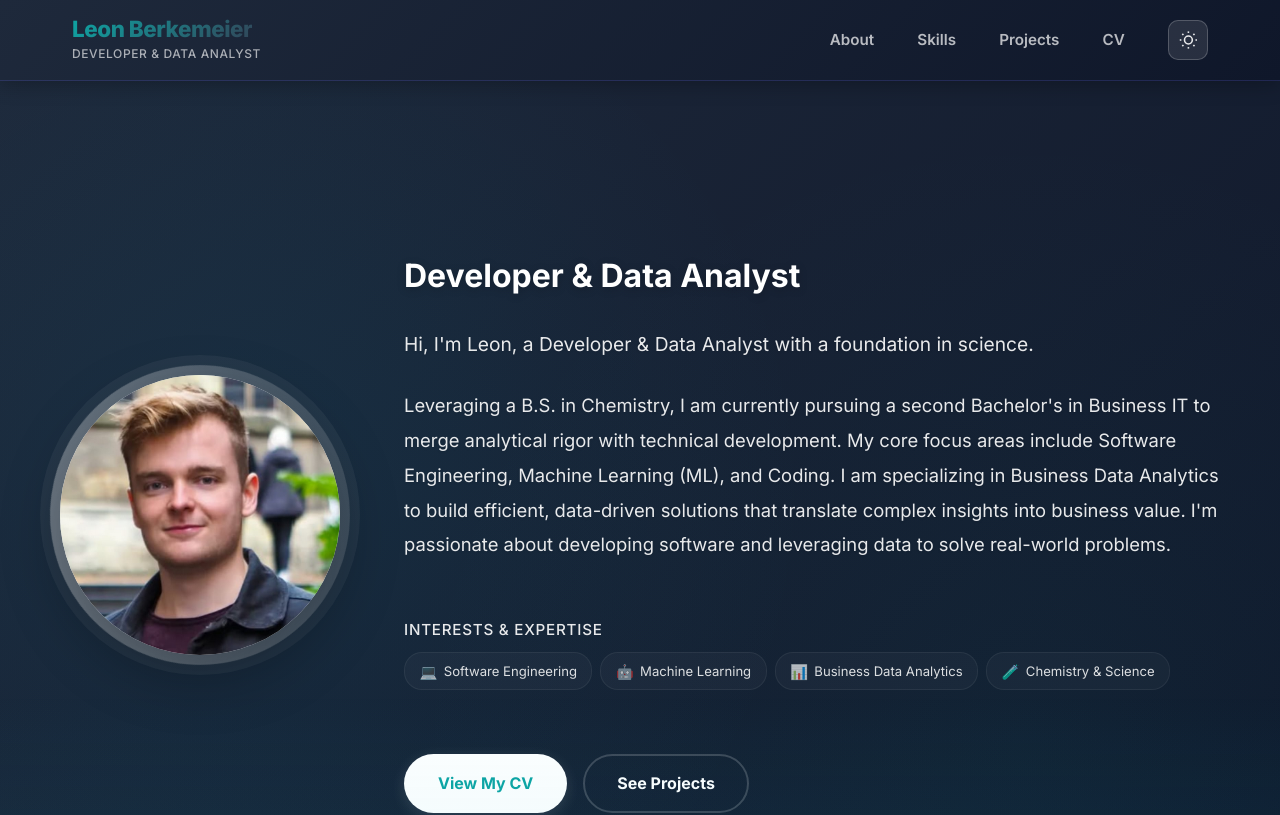
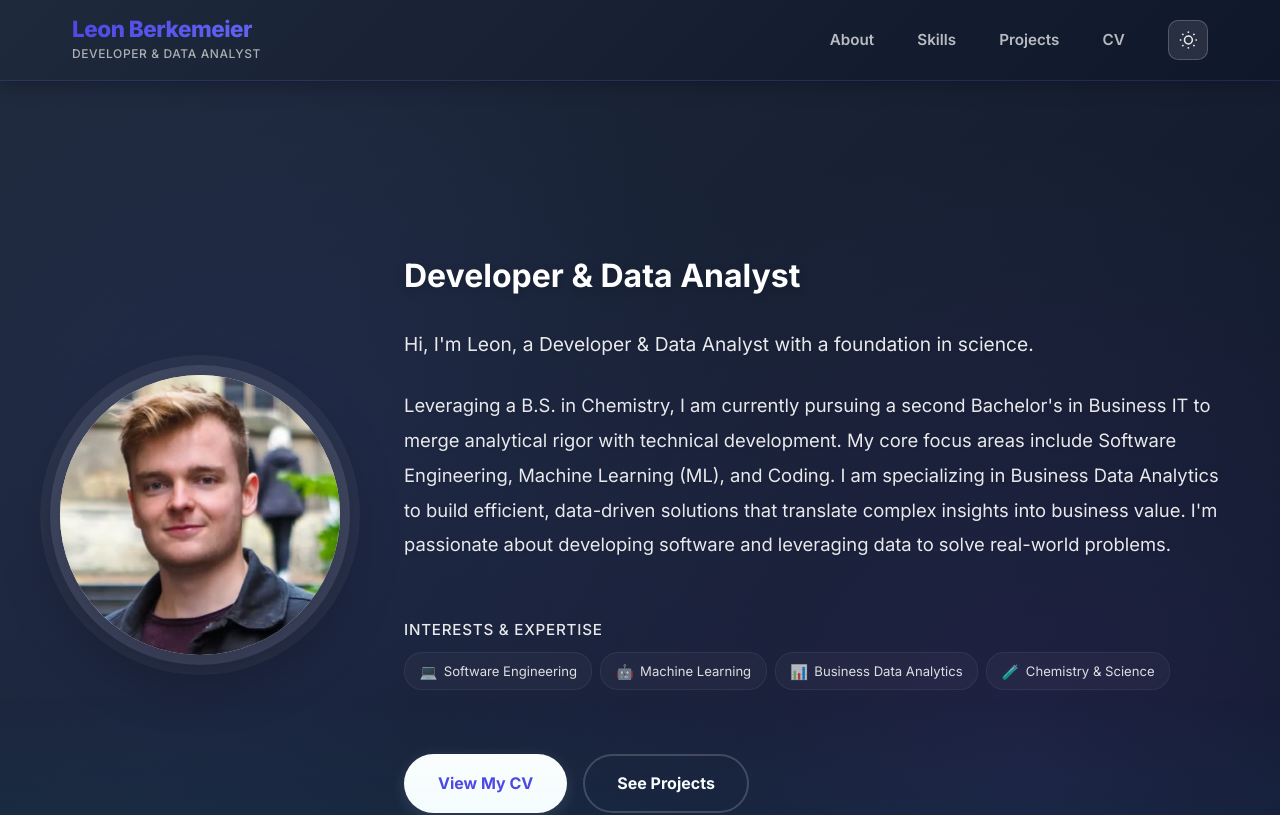
Before and after one commit to leonberkemeier/Website2.1, a React (Vite) app in the folder personal-website/: page / in a window 1280 px wide. Shown: the top 815 px of the page. Built offline with nearby package versions, Linux system fonts and the light colour scheme.

Commit message:
indigo color

```diff
--- a/personal-website/src/components/AboutMe.css
+++ b/personal-website/src/components/AboutMe.css
@@ -47,8 +47,8 @@
   right: 0;
   bottom: 0;
   background:
-    radial-gradient(circle at 20% 50%, rgba(6, 182, 212, 0.08) 0%, transparent 50%),
-    radial-gradient(circle at 80% 80%, rgba(14, 165, 164, 0.06) 0%, transparent 50%);
+    radial-gradient(circle at 20% 50%, rgba(99, 102, 241, 0.10) 0%, transparent 50%),
+    radial-gradient(circle at 80% 80%, rgba(139, 92, 246, 0.10) 0%, transparent 50%);
   pointer-events: none;
 }
 
@@ -125,8 +125,8 @@
   position: absolute;
   inset: -10px;
   border-radius: 50%;
-  background: linear-gradient(135deg, rgba(255, 255, 255, 0.3), transparent);
-  animation: rotate 8s linear infinite;
+  background: linear-gradient(135deg, rgba(99,102,241,0.08), transparent);
+  animation: rotate 10s linear infinite;
   z-index: -1;
 }
 
@@ -144,7 +144,7 @@
 }
 
 .photo-placeholder span {
-  background: linear-gradient(135deg, #06b6d4 0%, #0ea5a4 100%);
+  background: linear-gradient(135deg, #667eea 0%, #764ba2 100%);
   -webkit-background-clip: text;
   -webkit-text-fill-color: transparent;
   background-clip: text;
@@ -230,8 +230,8 @@
 }
 
 [data-theme="light"] .interest-item {
-  background: rgba(14,165,164,0.06);
-  border: 1px solid rgba(14,165,164,0.12);
+  background: rgba(99, 102, 241, 0.08);
+  border: 1px solid rgba(99, 102, 241, 0.15);
   color: #475569;
 }
 
@@ -253,12 +253,12 @@
 }
 
 [data-theme="light"] .interest-item:hover {
-  background: rgba(14,165,164,0.12);
+  background: rgba(99, 102, 241, 0.12);
 }
 
 .interest-item:hover {
   transform: translateY(-1px);
-  box-shadow: 0 6px 18px rgba(6,182,212,0.06);
+  box-shadow: 0 6px 18px rgba(99,102,241,0.06);
 }
 
 .interest-icon {
@@ -292,9 +292,9 @@
 }
 
 [data-theme="light"] .btn-primary {
-  background: linear-gradient(135deg, #06b6d4, #0ea5a4);
+  background: linear-gradient(135deg, #6366f1, #8b5cf6);
   color: white;
-  box-shadow: 0 6px 25px rgba(6,182,212,0.12);
+  box-shadow: 0 6px 25px rgba(99,102,241,0.12);
 }
 
 .btn-primary:hover {
@@ -307,8 +307,8 @@
 }
 
 [data-theme="light"] .btn-primary:hover {
-  background: linear-gradient(135deg, #05a0b0, #0f776a);
-  box-shadow: 0 10px 30px rgba(6,182,212,0.16);
+  background: linear-gradient(135deg, #5659e0, #6f4bd6);
+  box-shadow: 0 10px 30px rgba(99,102,241,0.16);
 }
 
 [data-theme="dark"] .btn-secondary {
@@ -320,7 +320,7 @@
 [data-theme="light"] .btn-secondary {
   background: transparent;
   color: #0f172a;
-  border-color: rgba(14,165,164,0.14);
+  border-color: rgba(99,102,241,0.14);
 }
 
 .btn-secondary {
@@ -334,9 +334,9 @@
 }
 
 [data-theme="light"] .btn-secondary:hover {
-  background: rgba(14,165,164,0.06);
-  border-color: rgba(14,165,164,0.28);
-  box-shadow: 0 6px 20px rgba(6,182,212,0.06);
+  background: rgba(99,102,241,0.06);
+  border-color: rgba(99,102,241,0.28);
+  box-shadow: 0 6px 20px rgba(99,102,241,0.06);
 }
 
 .btn-secondary:hover {
--- a/personal-website/src/index.css
+++ b/personal-website/src/index.css
@@ -13,11 +13,11 @@
   -moz-osx-font-smoothing: grayscale;
 
   /* Custom properties for consistent theming */
-  /* Teal & Slate palette (updated) */
-  --primary-color: #0ea5a4; /* teal */
-  --primary-dark: #0f766e; /* darker teal */
-  --secondary-color: #334155; /* slate */
-  --accent-color: #06b6d4; /* cyan accent */
+  /* Cool Indigo palette */
+  --primary-color: #4f46e5; /* indigo */
+  --primary-dark: #4338ca; /* darker indigo */
+  --secondary-color: #6366f1; /* soft indigo */
+  --accent-color: #8b5cf6; /* violet accent */
   --text-dark: #1e293b;
   --text-light: #64748b;
   --bg-light: #f8fafc;
@@ -34,13 +34,13 @@
   --dark-bg-end: #f8fafc;
   --dark-text: #1e293b;
   --dark-text-secondary: #64748b;
-  /* teal/slate background for About Me (was purple) */
-  --purple-bg-start: #e6f7f6; /* very light teal */
-  --purple-bg-end: #eef7f9; /* subtle cyan tint */
+  /* indigo background for About Me */
+  --purple-bg-start: #e0e7ff; /* very light indigo */
+  --purple-bg-end: #ddd6fe; /* soft lavender */
   --section-dark-start: #1e293b;
   --section-dark-end: #0f172a;
-  --skills-purple-start: #06b6d4; /* cyan */
-  --skills-purple-end: #0ea5a4; /* teal */
+  --skills-purple-start: #667eea; /* indigo */
+  --skills-purple-end: #764ba2; /* violet */
 }
 
 /* Dark mode theme variables */
@@ -49,13 +49,13 @@
   --dark-bg-end: #0f172a;
   --dark-text: #ffffff;
   --dark-text-secondary: rgba(255, 255, 255, 0.7);
-  /* keep darker teal-ish tones in dark mode */
-  --purple-bg-start: #274249;
-  --purple-bg-end: #183033;
+  /* indigo tones for dark mode */
+  --purple-bg-start: #667eea;
+  --purple-bg-end: #764ba2;
   --section-dark-start: #1e293b;
   --section-dark-end: #0f172a;
-  --skills-purple-start: #0f766e;
-  --skills-purple-end: #0ea5a4;
+  --skills-purple-start: #4c51bf;
+  --skills-purple-end: #7c3aed;
 }
 
 a {
```
